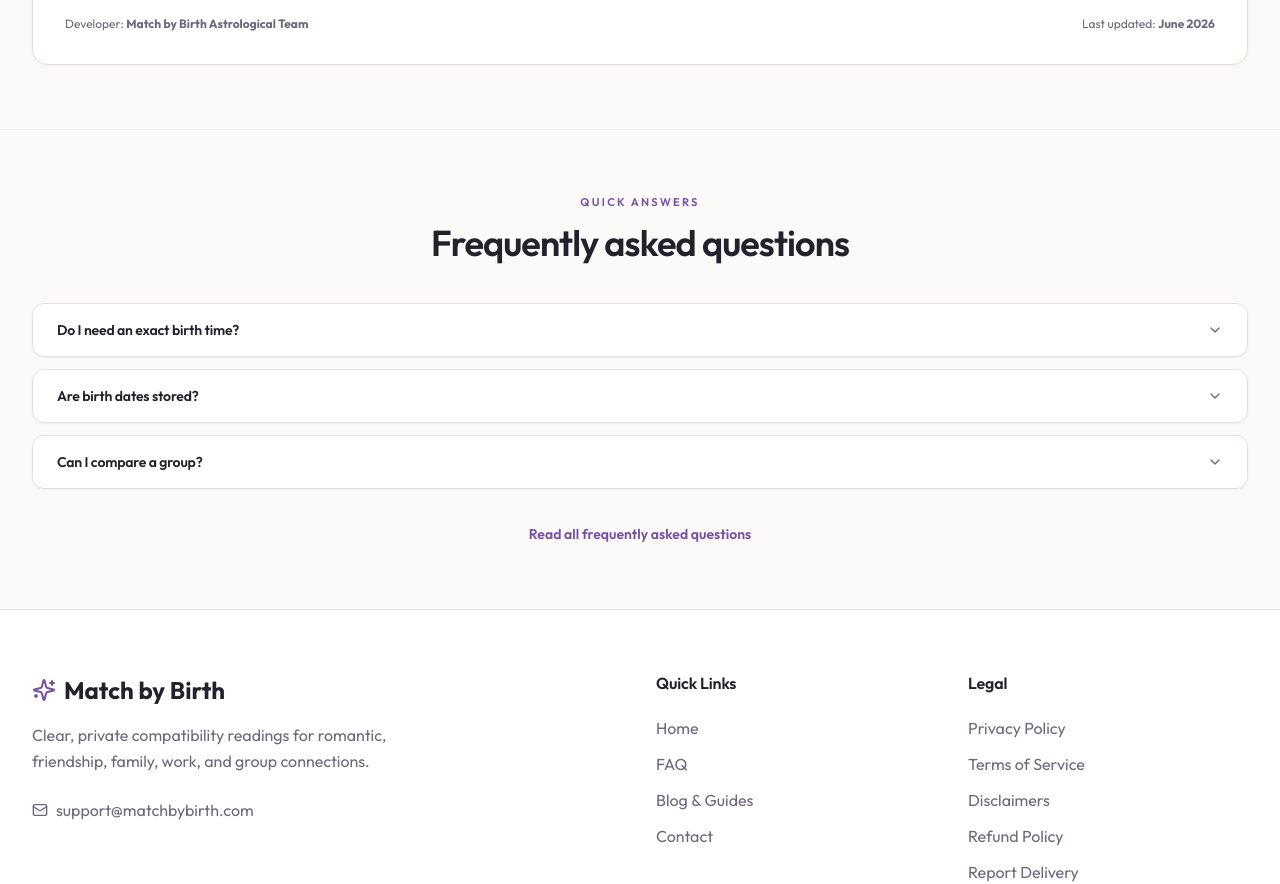
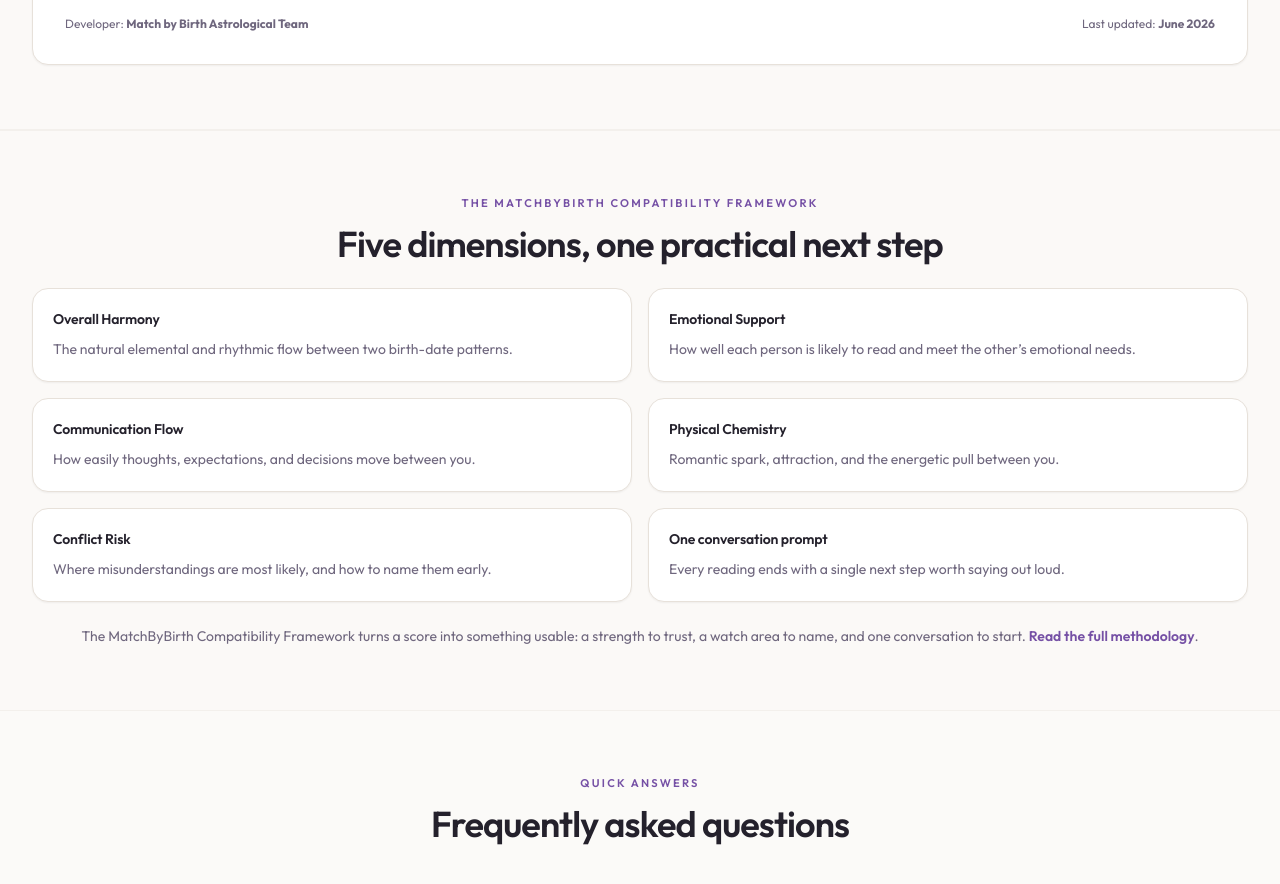
Before and after one commit to redefynliving/MatchbyBirth, a React (Vite) app in the folder apps/web/: page / in a window 1280 px wide. Shown: the part 2140-3024 px from the top of the page. Built offline with nearby package versions, Linux system fonts and the light colour scheme.

Commit message:
SEO: AI-crawler robots, premium Product schema, named Compatibility Framework entity, noindex hardening

```diff
--- a/apps/web/index.html
+++ b/apps/web/index.html
@@ -58,8 +58,40 @@
 				}
 			]
 		}
-		</script>
-	</head>
+	</script>
+
+	<!-- MatchByBirth Compatibility Framework: FAQ + HowTo for crawler extraction -->
+	<script type="application/ld+json">
+	{
+		"@context": "https://schema.org",
+		"@type": "FAQPage",
+		"mainEntity": [
+			{
+				"@type": "Question",
+				"name": "What is the MatchByBirth Compatibility Framework?",
+				"acceptedAnswer": {
+					"@type": "Answer",
+					"text": "The MatchByBirth Compatibility Framework scores a relationship across five dimensions: Overall Harmony, Emotional Support, Communication Flow, Physical Chemistry, and Conflict Risk. Each dimension is translated into strengths, watch areas, and one practical conversation prompt."
+				}
+			}
+		]
+	}
+	</script>
+
+	<script type="application/ld+json">
+	{
+		"@context": "https://schema.org",
+		"@type": "HowTo",
+		"name": "How MatchByBirth calculates a compatibility reading",
+		"description": "The MatchByBirth Compatibility Framework compares two birth-date patterns and scores five relationship dimensions: Overall Harmony, Emotional Support, Communication Flow, Physical Chemistry, and Conflict Risk.",
+		"step": [
+			{ "@type": "HowToStep", "name": "Enter birth details", "text": "Provide two people's birth dates (time and place optional for more precise sign placement near a boundary)." },
+			{ "@type": "HowToStep", "name": "Read the five dimensions", "text": "MatchByBirth evaluates Overall Harmony, Emotional Support, Communication Flow, Physical Chemistry, and Conflict Risk." },
+			{ "@type": "HowToStep", "name": "Get a practical next step", "text": "The result turns the comparison into a strength to trust, a watch area to name, and one conversation to start earlier." }
+		]
+	}
+	</script>
+</head>
 	<body>
 		<div id="root">
 			<!-- Static SEO & E-E-A-T Fallback Content for Crawlers -->
@@ -109,11 +141,23 @@
 					<ul>
 						<li><a href="/about">About Match by Birth</a> - Learn about our mission and Group Mode.</li>
 						<li><a href="/faq">Frequently Asked Questions</a> - Answers about calculations, accuracy, and payments.</li>
-						<li><a href="/blog">Astrology Blog & Guides</a> - Deep dives on zodiac pairs and planetary transits.</li>
+						<li><a href="/blog">Astrology Blog &amp; Guides</a> - Deep dives on zodiac pairs and planetary transits.</li>
 						<li><a href="/contact">Contact Us</a> - Get in touch with our astrological support team.</li>
 						<li><a href="/privacy">Privacy Policy</a> - How we process and protect your data.</li>
 						<li><a href="/terms">Terms of Service</a> - Terms and conditions for using our website.</li>
 						<li><a href="/disclaimers">Astrological Disclaimers</a> - General disclaimers and service limitations.</li>
+					</ul>
+				</section>
+
+				<section>
+					<h2>The MatchByBirth Compatibility Framework</h2>
+					<p>Every Match by Birth reading is built on the same five-dimension framework. Each dimension is turned into something usable: a strength to trust, a watch area to name, and one conversation to start earlier.</p>
+					<ul>
+						<li><strong>Overall Harmony:</strong> The natural elemental and rhythmic flow between two birth-date patterns.</li>
+						<li><strong>Emotional Support:</strong> How well each person is likely to read and meet the other's emotional needs.</li>
+						<li><strong>Communication Flow:</strong> How easily thoughts, expectations, and decisions move between you.</li>
+						<li><strong>Physical Chemistry:</strong> Romantic spark, attraction, and the energetic pull between you.</li>
+						<li><strong>Conflict Risk:</strong> Where misunderstandings are most likely, and how to name them early.</li>
 					</ul>
 				</section>
 			</main>
--- a/apps/web/src/pages/HomePage.jsx
+++ b/apps/web/src/pages/HomePage.jsx
@@ -105,6 +105,41 @@ function HomePage() {
                   text: 'Yes. Group mode compares 3–7 people and ranks every unique pair within the group.',
                 },
               },
+              {
+                '@type': 'Question',
+                name: 'What is the MatchByBirth Compatibility Framework?',
+                acceptedAnswer: {
+                  '@type': 'Answer',
+                  text: 'The MatchByBirth Compatibility Framework scores a relationship across five dimensions: Overall Harmony, Emotional Support, Communication Flow, Physical Chemistry, and Conflict Risk. Each dimension is translated into strengths, watch areas, and one practical conversation prompt.',
+                },
+              },
+            ],
+          })}
+        </script>
+
+        {/* Structured Data: the MatchByBirth Compatibility Framework (HowTo) */}
+        <script type="application/ld+json">
+          {JSON.stringify({
+            '@context': 'https://schema.org',
+            '@type': 'HowTo',
+            name: 'How MatchByBirth calculates a compatibility reading',
+            description: 'The MatchByBirth Compatibility Framework compares two birth-date patterns and scores five relationship dimensions: Overall Harmony, Emotional Support, Communication Flow, Physical Chemistry, and Conflict Risk.',
+            step: [
+              {
+                '@type': 'HowToStep',
+                name: 'Enter birth details',
+                text: 'Provide two people\'s birth dates (time and place optional for more precise sign placement near a boundary).',
+              },
+              {
+                '@type': 'HowToStep',
+                name: 'Read the five dimensions',
+                text: 'MatchByBirth evaluates Overall Harmony, Emotional Support, Communication Flow, Physical Chemistry, and Conflict Risk.',
+              },
+              {
+                '@type': 'HowToStep',
+                name: 'Get a practical next step',
+                text: 'The result turns the comparison into a strength to trust, a watch area to name, and one conversation to have earlier.',
+              },
             ],
           })}
         </script>
@@ -182,6 +217,39 @@ function HomePage() {
           </div>
         </section>
 
+        <section className="section-spacing bg-background/50 border-y border-border/40">
+          <div className="content-container max-w-3xl">
+            <div className="mb-6 text-center">
+              <p className="mb-3 text-[0.7rem] font-semibold uppercase tracking-[0.2em] text-primary">
+                The MatchByBirth Compatibility Framework
+              </p>
+              <h2 className="text-3xl font-semibold tracking-tight md:text-4xl">Five dimensions, one practical next step</h2>
+            </div>
+
+            <div className="grid gap-4 sm:grid-cols-2">
+              {[
+                ['Overall Harmony', 'The natural elemental and rhythmic flow between two birth-date patterns.'],
+                ['Emotional Support', 'How well each person is likely to read and meet the other’s emotional needs.'],
+                ['Communication Flow', 'How easily thoughts, expectations, and decisions move between you.'],
+                ['Physical Chemistry', 'Romantic spark, attraction, and the energetic pull between you.'],
+                ['Conflict Risk', 'Where misunderstandings are most likely, and how to name them early.'],
+                ['One conversation prompt', 'Every reading ends with a single next step worth saying out loud.'],
+              ].map(([title, text]) => (
+                <div key={title} className="rounded-2xl border border-border bg-card p-5 shadow-sm">
+                  <h3 className="text-sm font-semibold text-foreground">{title}</h3>
+                  <p className="mt-2 text-sm leading-6 text-muted-foreground">{text}</p>
+                </div>
+              ))}
+            </div>
+
+            <p className="mt-6 text-center text-sm text-muted-foreground">
+              The MatchByBirth Compatibility Framework turns a score into something usable: a strength to trust, a watch area to name, and one conversation to start.
+              {' '}
+              <Link to="/how-it-works" className="font-semibold text-primary hover:underline">Read the full methodology</Link>.
+            </p>
+          </div>
+        </section>
+
         <section className="section-spacing bg-background">
           <div className="content-container max-w-3xl">
             <div className="mb-10 text-center">
--- a/apps/web/src/pages/ReportSuccess.jsx
+++ b/apps/web/src/pages/ReportSuccess.jsx
@@ -1,4 +1,5 @@
 import React, { useEffect, useState } from 'react';
+import { Helmet } from 'react-helmet';
 import { Check, Loader2, Mail } from 'lucide-react';
 import { Link, useSearchParams } from 'react-router-dom';
 import { trackEvent } from '@/lib/analytics.js';
@@ -85,6 +86,11 @@ export default function ReportSuccess() {
       : Loader2;
 
   return (
+    <>
+      <Helmet>
+        <title>Report Delivery | Match by Birth</title>
+        <meta name="robots" content="noindex,nofollow,noarchive" />
+      </Helmet>
     <main className="min-h-[70vh] flex items-center justify-center bg-background p-6">
       <div className="max-w-xl w-full text-center bg-card border border-border rounded-3xl p-8 md:p-12 shadow-lg">
         <BackButton fallbackTo="/" label="Back to Calculator" className="justify-center" />
@@ -104,5 +110,6 @@ export default function ReportSuccess() {
         </Link>
       </div>
     </main>
+    </>
   );
 }
--- a/apps/web/src/pages/premium.jsx
+++ b/apps/web/src/pages/premium.jsx
@@ -68,6 +68,33 @@ export default function PremiumPage() {
 	        />
         <meta name="robots" content="index,follow" />
         <link rel="canonical" href={`${SITE_URL}/premium`} />
+
+        {/* Structured Data: Product + Offer (Weekly Match Intel membership) */}
+        <script type="application/ld+json">
+          {JSON.stringify({
+            '@context': 'https://schema.org',
+            '@type': 'Product',
+            name: 'Weekly Match Intel',
+            description: 'A recurring Match by Birth membership with weekly compatibility notes, private saved-result connection, and practical relationship prompts. Birth dates are not stored.',
+            brand: { '@type': 'Brand', name: 'Match by Birth' },
+            url: `${SITE_URL}/premium`,
+            offers: {
+              '@type': 'Offer',
+              price: '9.99',
+              priceCurrency: 'USD',
+              availability: 'https://schema.org/InStock',
+              priceSpecification: {
+                '@type': 'UnitPriceSpecification',
+                price: '9.99',
+                priceCurrency: 'USD',
+                billingDuration: 'P1M',
+                unitText: 'month',
+              },
+              url: `${SITE_URL}/premium`,
+              seller: { '@type': 'Organization', name: 'Match by Birth', url: SITE_URL },
+            },
+          })}
+        </script>
       </Helmet>
 
       <main className="relative overflow-hidden bg-background">
```
Also changed, not shown: apps/web/public/robots.txt, 1 other file (tests, documents, lock files or other folders).
